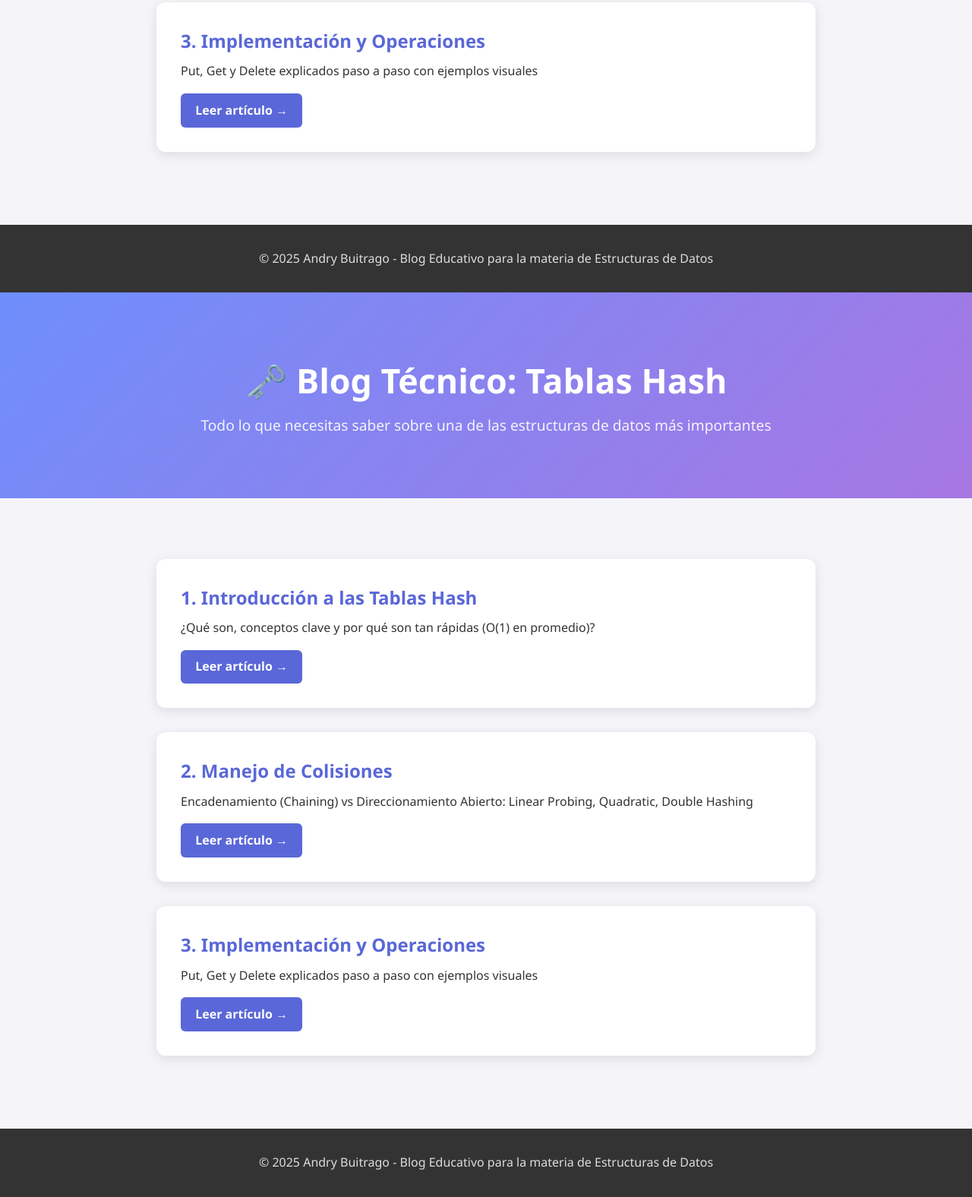
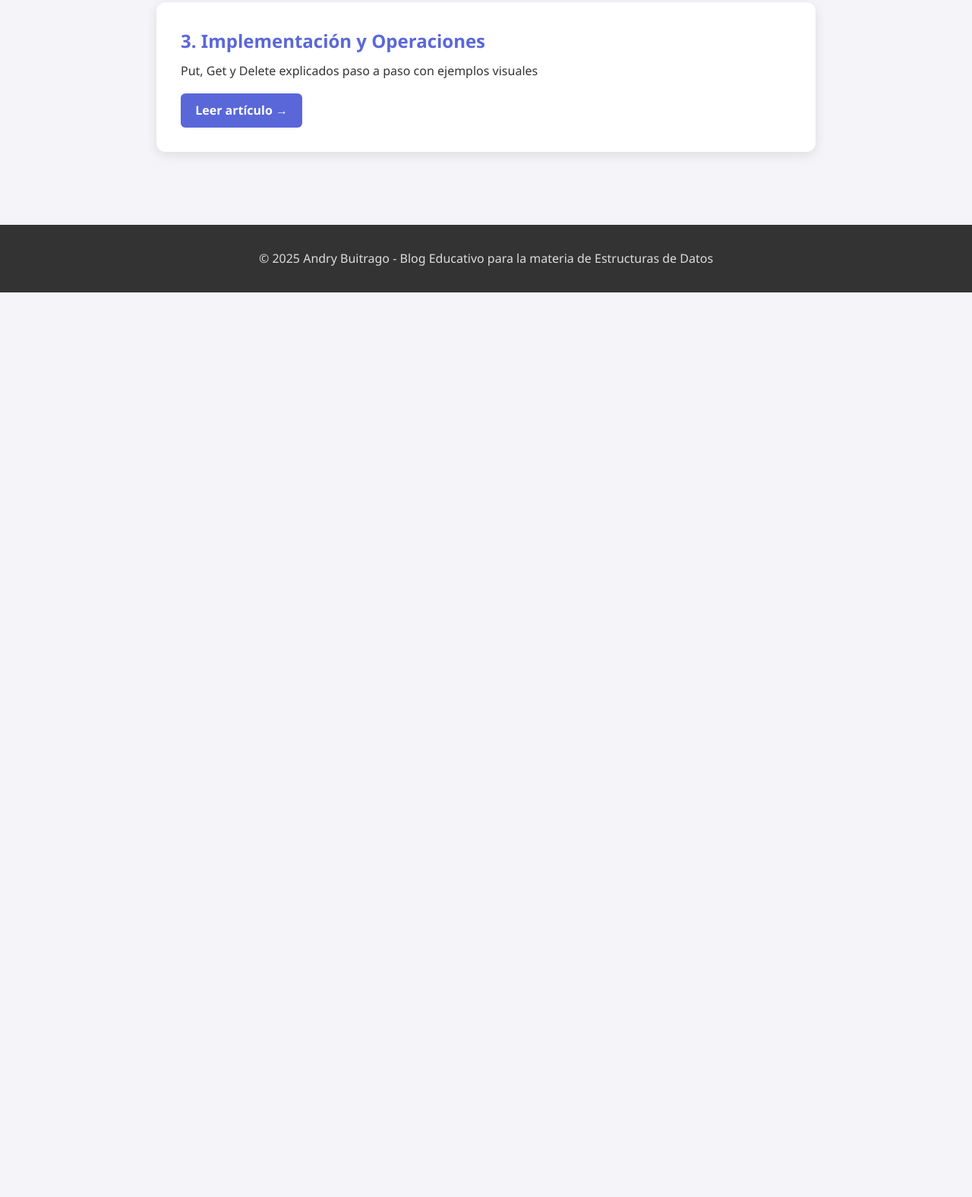
Before and after one commit to AndryBuitrago/Blog_hash_table, a plain HTML site: page index.html in a window 1280 px wide. Shown: the part 805-2381 px from the top of the page at 76% size. After the commit the page ends 1190 px from the top, so only its background shows below. Drawn offline with Linux system fonts and the light colour scheme.

Commit message:
Update index.html

```diff
--- a/index.html
+++ b/index.html
@@ -41,47 +41,4 @@
     <p>© 2025 Andry Buitrago - Blog Educativo para la materia de Estructuras de Datos</p>
   </footer>
 </body>
-</html><!DOCTYPE html>
-<html lang="es">
-<head>
-  <meta charset="UTF-8" />
-  <meta name="viewport" content="width=device-width, initial-scale=1.0"/>
-  <title>Blog Tablas Hash | Andry Buitrago</title>
-  <link rel="stylesheet" href="css/style.css" />
-  <link rel="icon" href="data:,"/>
-</head>
-<body>
-  <header>
-    <div class="container">
-      <h1>🗝️ Blog Técnico: Tablas Hash</h1>
-      <p>Todo lo que necesitas saber sobre una de las estructuras de datos más importantes</p>
-    </div>
-  </header>
-
-  <main class="container">
-    <section class="article">
-      <article class="article-card">
-        <h2>1. Introducción a las Tablas Hash</h2>
-        <p>¿Qué son, conceptos clave y por qué son tan rápidas (O(1) en promedio)?</p>
-        <a href="article/intro-hash-tables.html" class="btn">Leer artículo →</a>
-      </article>
-
-      <article class="article-card">
-        <h2>2. Manejo de Colisiones</h2>
-        <p>Encadenamiento (Chaining) vs Direccionamiento Abierto: Linear Probing, Quadratic, Double Hashing</p>
-        <a href="article/colisiones.html" class="btn">Leer artículo →</a>
-      </article>
-
-      <article class="article-card">
-        <h2>3. Implementación y Operaciones</h2>
-        <p>Put, Get y Delete explicados paso a paso con ejemplos visuales</p>
-        <a href="article/implementacion.html" class="btn">Leer artículo →</a>
-      </article>
-    </section>
-  </main>
-
-  <footer>
-    <p>© 2025 Andry Buitrago - Blog Educativo para la materia de Estructuras de Datos</p>
-  </footer>
-</body>
 </html>
```
